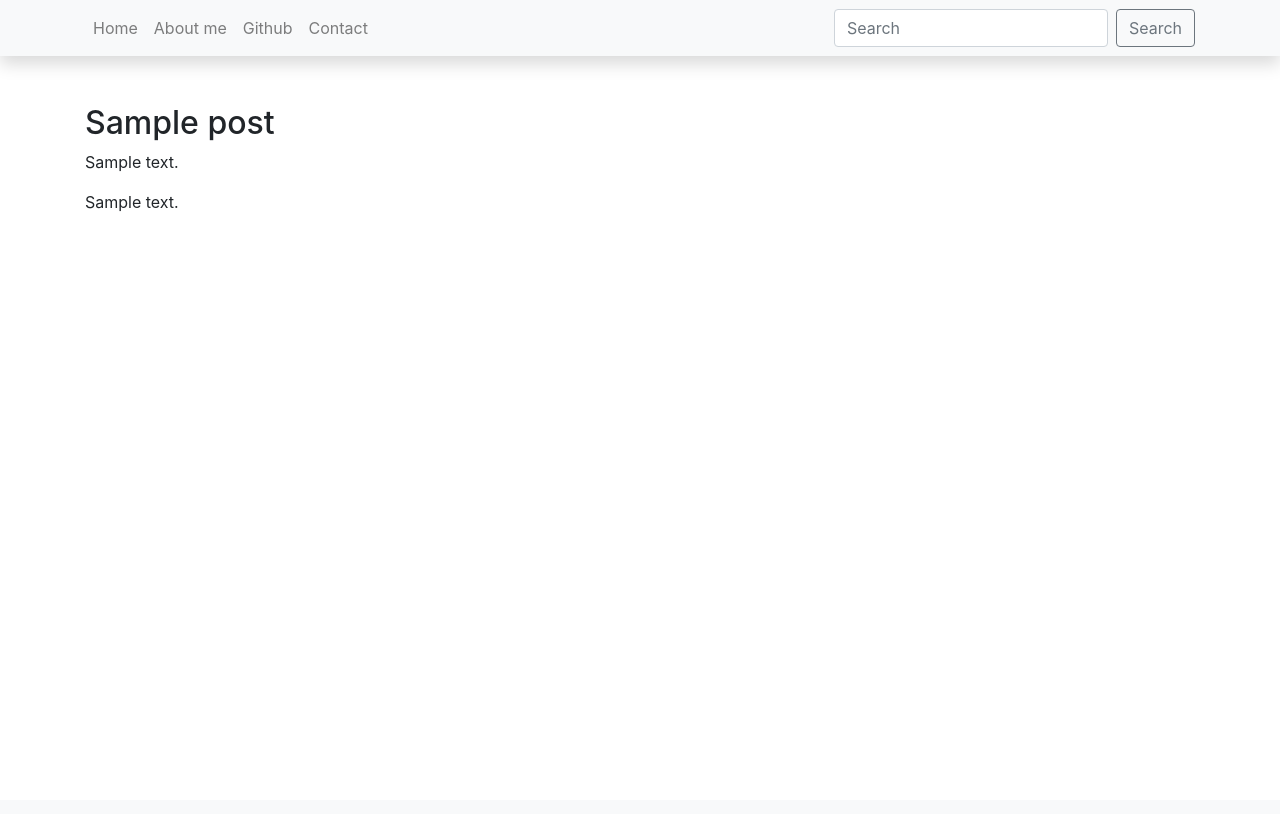
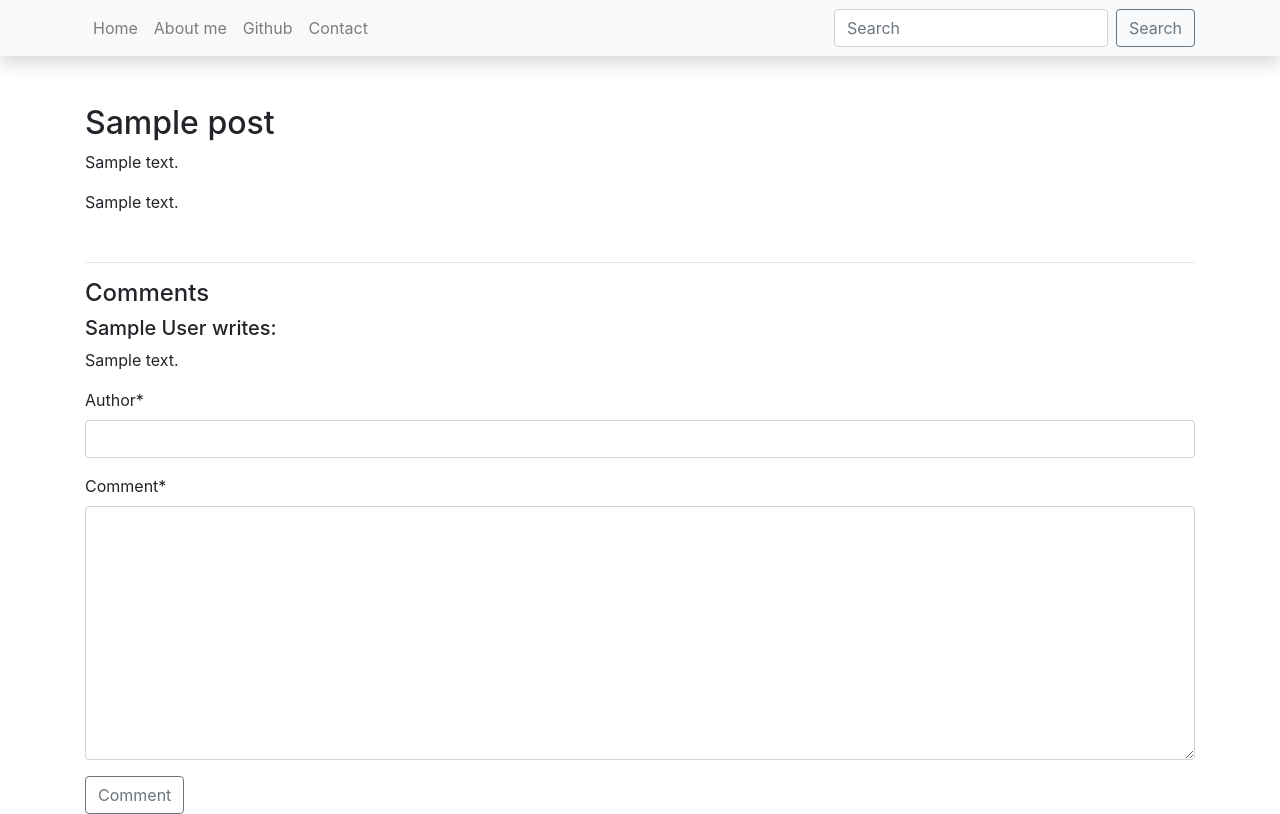
Before and after one commit to rcybulski1122012/django_blog, a Django app: a page that uses blog/templates/blog/post_detail.html in a window 1280 px wide. Before the commit the page ends 211 px from the top, so only its background shows below. Run offline with Django 3.2, Linux system fonts and the light colour scheme; tables that the repository leaves empty hold one stand-in row (values such as "Sample post"); some libraries are stand-ins or nearby versions.

Commit message:
Add basic comment functionality
Added functionality of adding comments in the post detail view.
Now the view contains creating comment form and displays all coments.

```diff
--- /dev/null
+++ b/blog/forms.py
@@ -0,0 +1,13 @@
+from django import forms
+
+from blog.models import Comment
+
+
+class CommentForm(forms.ModelForm):
+    class Meta:
+        model = Comment
+        fields = ('author', 'content')
+
+        labels = {
+            'content': 'Comment'
+        }
--- a/blog/models.py
+++ b/blog/models.py
@@ -8,7 +8,7 @@ class Post(models.Model):
     title = models.CharField(max_length=100, unique=True)
     slug = models.SlugField(max_length=100, unique=True)
     content = MartorField()
-    description = models.TextField( blank=True, null=True)
+    description = models.TextField(blank=True, null=True)
     created = models.DateTimeField(auto_now_add=True)
     published = models.BooleanField(default=False)
 
@@ -20,3 +20,13 @@ class Post(models.Model):
 
     def get_absolute_url(self):
         return reverse('post_detail', args=[self.slug])
+
+
+class Comment(models.Model):
+    author = models.CharField(max_length=50)
+    content = models.TextField(max_length=500)
+    post = models.ForeignKey(Post, on_delete=models.CASCADE, related_name='comments')
+    created = models.DateTimeField(auto_now_add=True, blank=True)
+
+    def __str__(self):
+        return self.content
--- a/blog/templates/blog/post_detail.html
+++ b/blog/templates/blog/post_detail.html
@@ -1,8 +1,9 @@
 {% extends "base.html" %}
 {% load martortags %}
 {% load static %}
+{% load crispy_forms_tags %}
 
-{% block title %}{{ object.title }}{% endblock %}
+{% block title %}{{ post.title }}{% endblock %}
 
 {% block css %}
   <link href="{% static 'plugins/css/ace.min.css' %}" type="text/css" media="all" rel="stylesheet">
@@ -11,13 +12,32 @@
 
 
 {% block content %}
-  <header>
-    <h2>{{ object.title }}</h2>
-    <p>{{ object.description }}</p>
-  </header>
-  <article class="martor-preview">
-    {{ object.content|safe_markdown }}
+  <article class="martor-preview" id="blog post">
+    <header>
+      <h2>{{ post.title }}</h2>
+      <p>{{ post.description }}</p>
+    </header>
+    {{ post.content|safe_markdown }}
   </article>
+  <hr class="mt-5">
+  <article id="comments">
+    <header>
+      <h4>Comments</h4>
+    </header>
+    {% for comment in post.comments.all %}
+      <div class="comment">
+        <h5 class="comment-header">{{ comment.author }} writes:</h5>
+        <p class="comment-content">{{ comment.content|linebreaksbr }}</p>
+      </div>
+    {% endfor %}
+    <form action="" method="post">
+      {{ comment_form|crispy }}
+      {% csrf_token %}
+      <button type="submit" class="btn btn-outline-secondary">Comment</button>
+    </form>
+
+  </article>
+
 {% endblock %}
 
 {% block js %}
--- a/blog/views.py
+++ b/blog/views.py
@@ -1,7 +1,8 @@
 from django.contrib.postgres.search import TrigramSimilarity
-from django.shortcuts import render
+from django.shortcuts import render, get_object_or_404
 from django.views.generic import ListView, DetailView
 
+from blog.forms import CommentForm
 from blog.models import Post
 
 
@@ -13,8 +14,17 @@ class PostListView(ListView):
         return super().get_queryset().filter(published=True)
 
 
-class PostDetailView(DetailView):
-    model = Post
+def post_detail(request, slug):
+    post = get_object_or_404(Post, slug=slug)
+    if request.method == "POST":
+        comment_form = CommentForm(request.POST)
+        if comment_form.is_valid():
+            comment = comment_form.save(commit=False)
+            comment.post = post
+            comment.save()
+    else:
+        comment_form = CommentForm()
+    return render(request, 'blog/post_detail.html', {'post': post, 'comment_form': comment_form})
 
 
 def search(request):
--- a/pydk/urls.py
+++ b/pydk/urls.py
@@ -24,6 +24,6 @@ urlpatterns = [
     path('admin/', admin.site.urls),
     path('', views.PostListView.as_view(), name='home'),
     path('search/', views.search, name='search'),
-    path('<slug:slug>/', views.PostDetailView.as_view(), name='post_detail'),
+    path('<slug:slug>/', views.post_detail, name='post_detail'),
     path('martor/', include('martor.urls')),
 ]
```
Also changed, not shown: blog/admin.py (+7 -1 lines), blog/static/css/main.css (+12 -0 lines), pydk/settings.py (+6 -1 lines), blog/migrations/0005_comment.py (added), blog/migrations/0006_comment_created.py (added), 2 other files.
